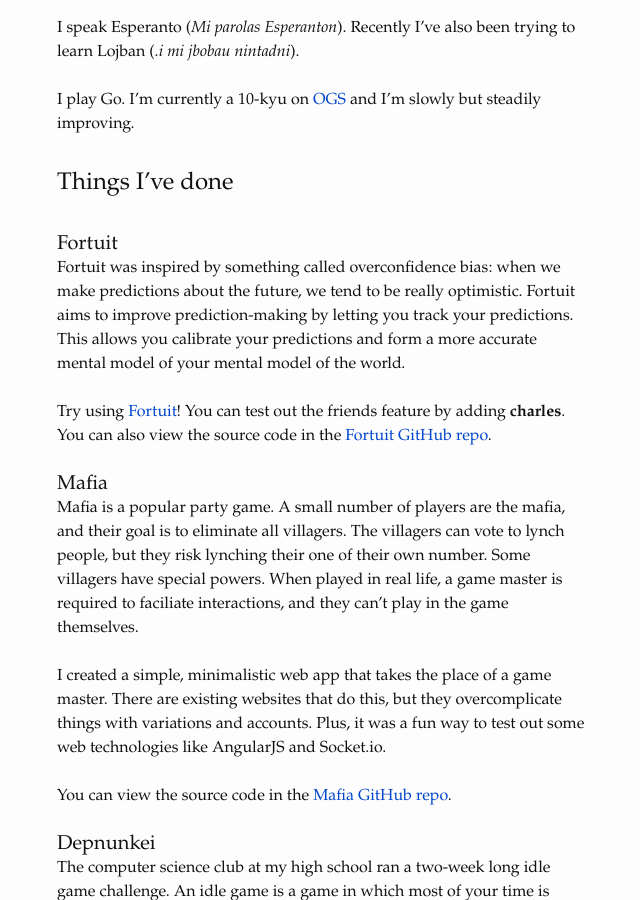
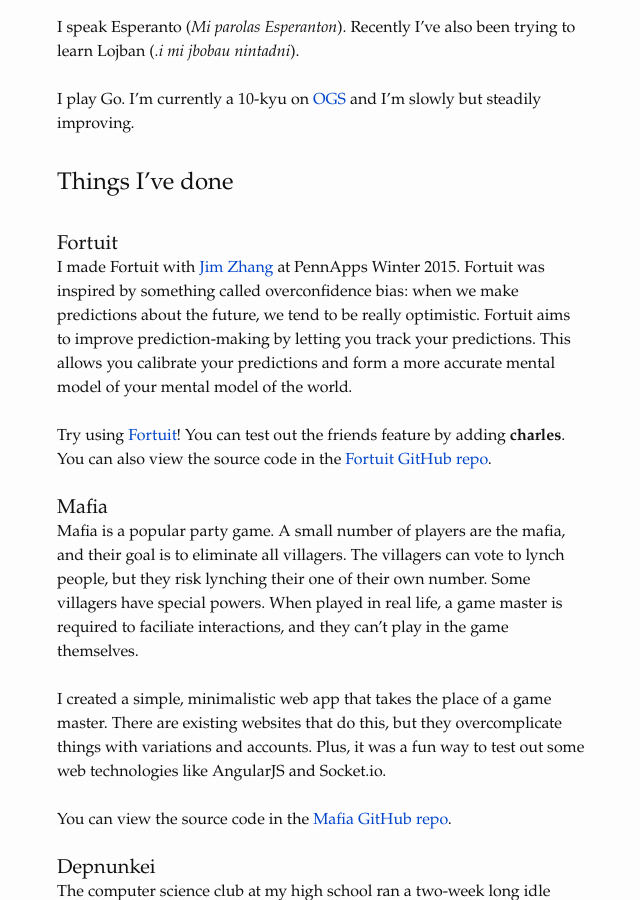
Before and after one commit to czinn/czinn.github.io, a Jekyll site: the page built from index.md, in a window 1280 px wide and 900 px high, scrolled down 392 px. Shown: the whole window, without its empty margins (319-959 px from the left). Built offline with Jekyll 4.4.1, drawn with Linux system fonts in a browser that asks for light colours.

```diff
--- a/index.md
+++ b/index.md
@@ -20,7 +20,7 @@ I play Go. I'm currently a 10-kyu on [OGS] and I'm slowly but steadily improving
 
 ### Fortuit
 
-Fortuit was inspired by something called overconfidence bias: when we make predictions about the future, we tend to be really optimistic. Fortuit aims to improve prediction-making by letting you track your predictions. This allows you calibrate your predictions and form a more accurate mental model of your mental model of the world.
+I made Fortuit with [Jim Zhang](http://neynt.ca/) at PennApps Winter 2015. Fortuit was inspired by something called overconfidence bias: when we make predictions about the future, we tend to be really optimistic. Fortuit aims to improve prediction-making by letting you track your predictions. This allows you calibrate your predictions and form a more accurate mental model of your mental model of the world.
 
 Try using [Fortuit][tryfortuit]! You can test out the friends feature by adding **charles**. You can also view the source code in the [Fortuit GitHub repo][fortuit].
 
```
Also changed, not shown: music.md (+2 -0 lines).
